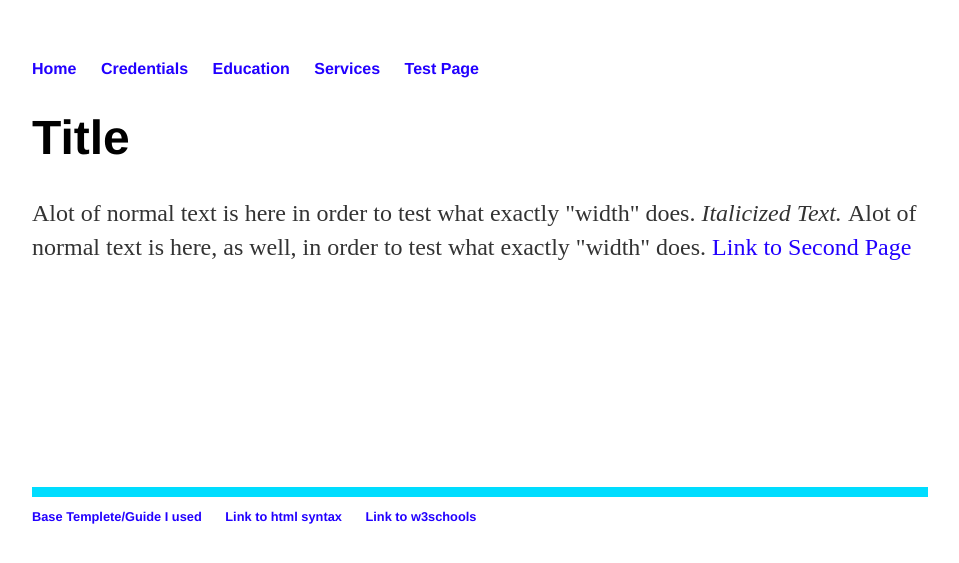
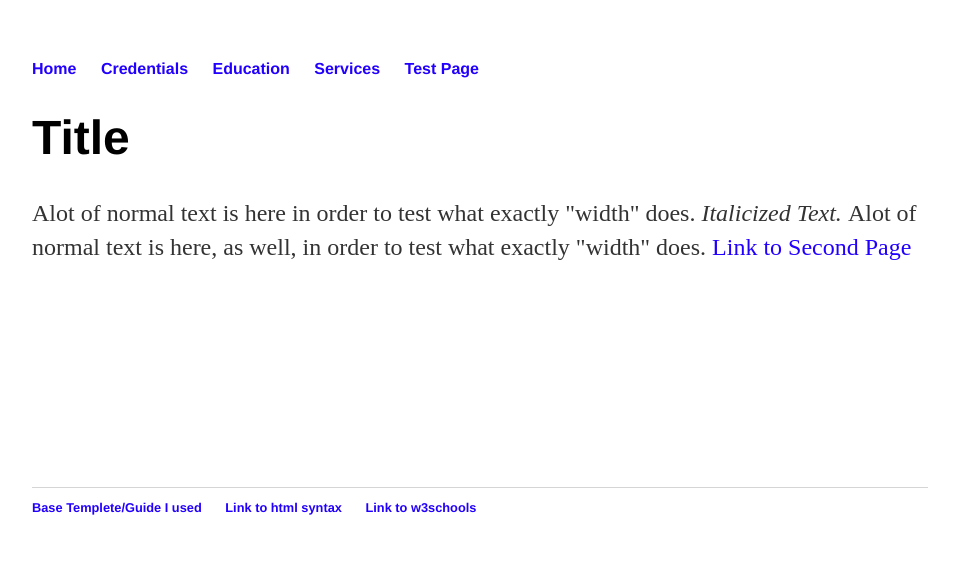
Before and after one commit to ShadowHazel/ShadowHazel.github.io, a Jekyll site: the page built from test/index.html, in a window 1280 px wide. Shown: the top 563 px of the page, without its empty margins (160-1119 px from the left). Built offline with Jekyll 4.4.1, drawn with Linux system fonts in a browser that asks for light colours.

Commit message:
Update 2.css

```diff
--- a/css/2.css
+++ b/css/2.css
@@ -29,7 +29,7 @@ p {
     color: #333;
 }
 footer {
-    border-top: 10px solid #00ddff;
+    border-top: 1px solid #d5d5d5;
     font-size: .8em;
 }
 
```
